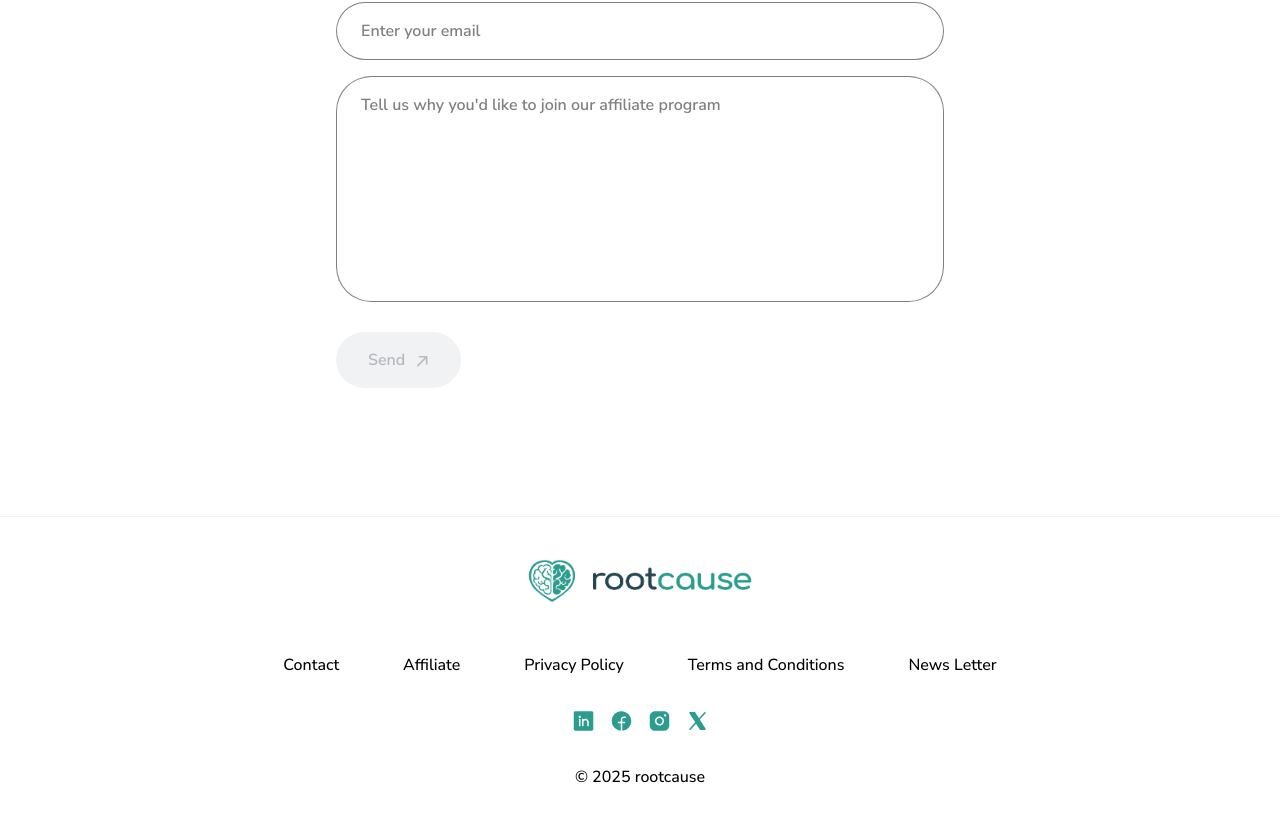
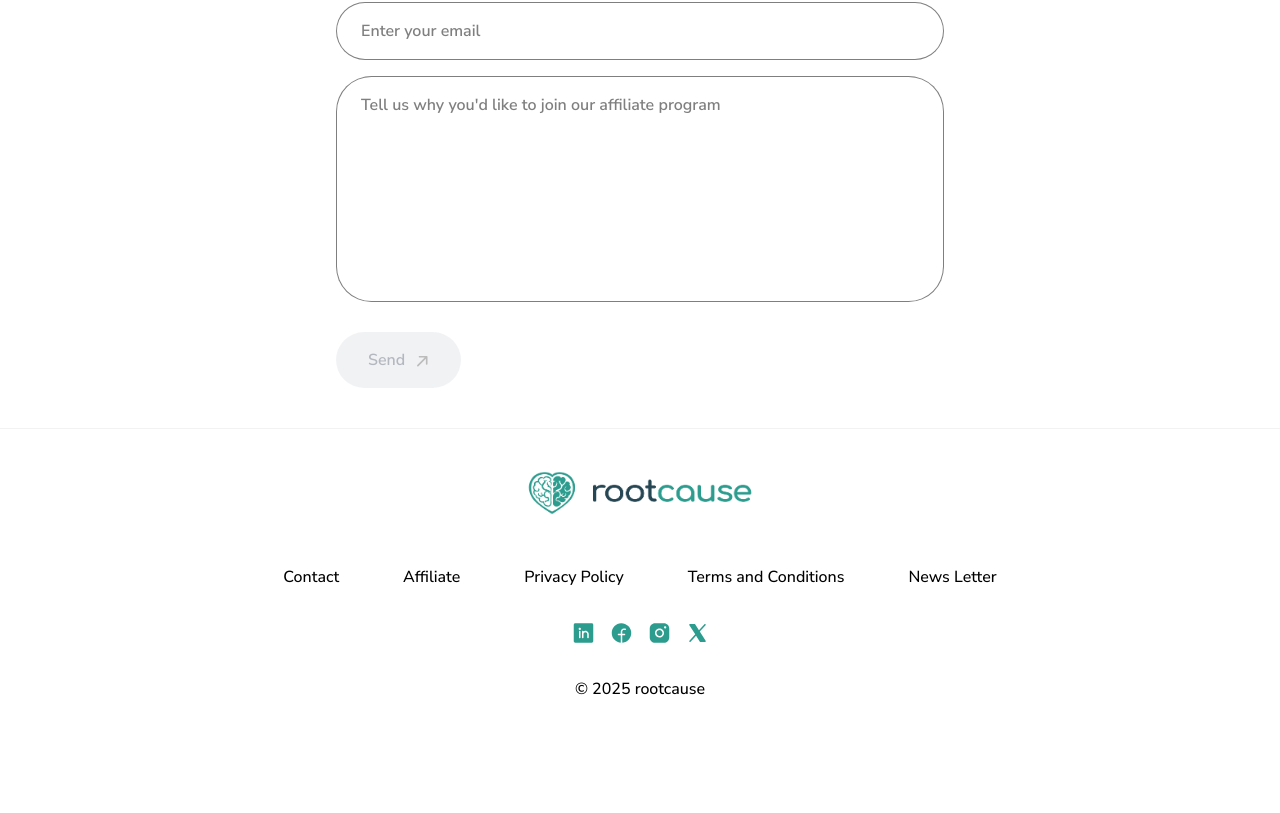
Before and after one commit to Amaximus0x/rootcause-landing, a SvelteKit app: page /affiliate/apply in a window 1280 px wide. Shown: the part 432-1245 px from the top of the page. After the commit the page ends 1157 px from the top, so only its background shows below. Built offline with nearby package versions, Linux system fonts and the light colour scheme.

Commit message:
RC-77 Refactor layout spacing in +page.svelte for improved aesthetics
- Adjust padding in the main content section for a cleaner appearance.
- Update footer margin to enhance visual balance on the page.

```diff
--- a/src/routes/affiliate/apply/+page.svelte
+++ b/src/routes/affiliate/apply/+page.svelte
@@ -144,7 +144,7 @@
 	  </div>
 
 	<!-- Main Content -->
-	<div class="w-full flex justify-center items-start pt-8 pb-16">
+	<div class="w-full flex justify-center items-start pt-8">
 		<div class="w-full max-w-2xl px-4 sm:px-6 lg:px-8">
 			<div class="flex flex-col justify-start items-center gap-8">
 				<!-- Header Section -->
@@ -244,7 +244,7 @@
 	</div>
 
 	<!-- Footer -->
-	<div class="w-full mt-16">
+	<div class="w-full mt-10">
 		<Footer />
 	</div>
 </div>
```
